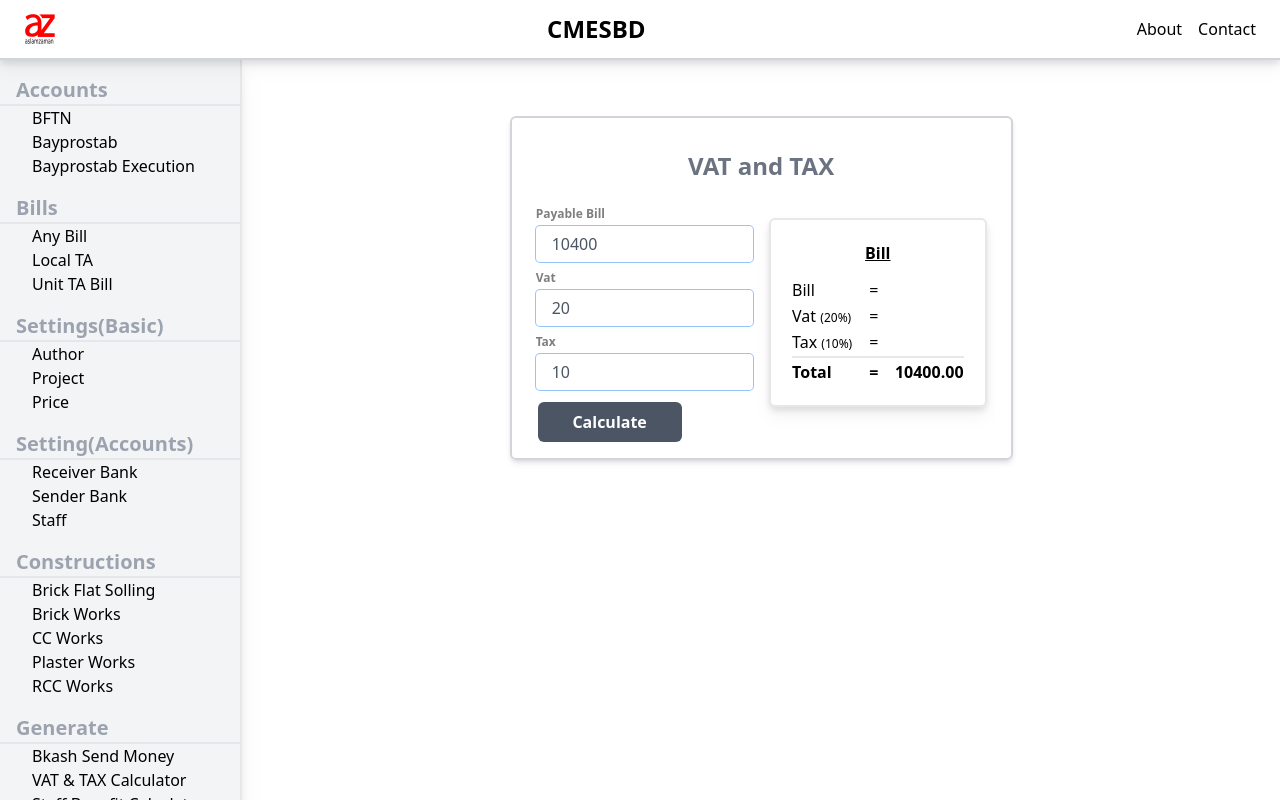
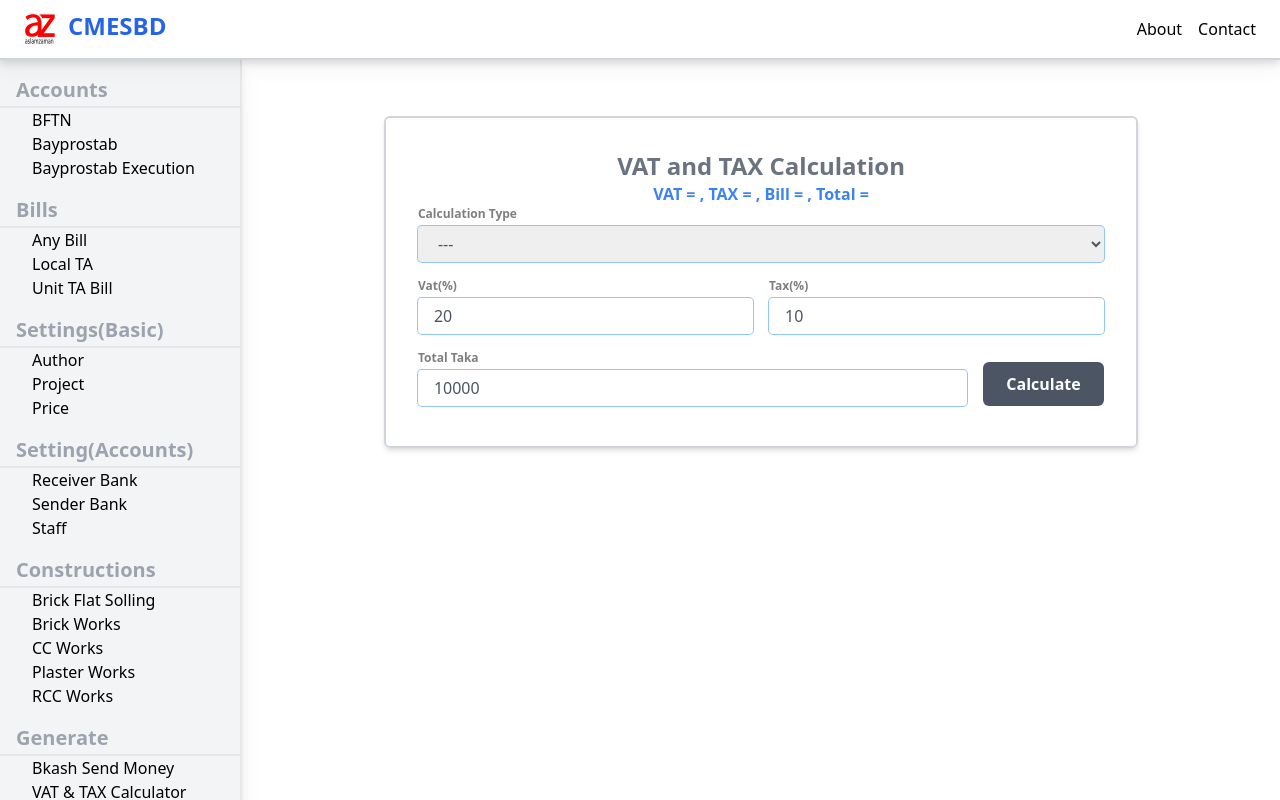
Before and after one commit to aslamzaman/cmesbd, a Next.js app: page /vattax in a window 1280 px wide. Built offline with nearby package versions, Linux system fonts and the light colour scheme.

Commit message:
vat tax update

```diff
--- a/app/bayprostab/page.js
+++ b/app/bayprostab/page.js
@@ -248,23 +248,14 @@ const Bayprostab = () => {
 
             <div className="overflow-auto">
 
-
-              <div className='w-full py-2 flex items-center justify-center space-x-2 border border-gray-200'>
-
-                <div className='w-full flex space-x-2'>
-                  <div className='w-[90px]'>
+              <div className='w-full py-2 flex items-center space-x-2 border border-gray-200'>
+                  <div className='w-[195px]'>
                     <TextNum Title="VatTax(%)" Id="vt" Change={e => setVt(e.target.value)} Value={vt} />
                   </div>
                   <div className='w-full'>
-                    <TextEn Title="VAT and tax based on item number" Id="vatTax" Change={e => setVatTax(e.target.value)} Value={vatTax} />
+                    <TextEn Title="VAT & TAX based on item nos." Id="vatTax" Change={e => setVatTax(e.target.value)} Value={vatTax} />
                   </div>
-                </div>
-
-
-                  <button onClick={addVatTaxHandler} className="w-[150px] text-center px-2 py-1.5 mt-5 bg-pink-700 hover:bg-pink-900 text-white font-semibold rounded-md focus:ring-1 ring-blue-200 ring-offset-2 duration-300 ${Class} cursor-pointer">Add Vat&Tax</button>
-
-
-
+                <button onClick={addVatTaxHandler} className="w-[250px] text-center px-2 py-1.5 mt-5 bg-pink-700 hover:bg-pink-900 text-white font-semibold rounded-md focus:ring-1 ring-blue-200 ring-offset-2 duration-300 ${Class} cursor-pointer">Add Vat&Tax</button>
               </div>
 
               <table className="w-full border border-gray-200">
@@ -310,6 +301,7 @@ const Bayprostab = () => {
 
                 </tbody>
               </table>
+
             </div>
 
           </div>
--- a/app/vattax/page.js
+++ b/app/vattax/page.js
@@ -1,101 +1,86 @@
 "use client";
 import React, { useState } from "react";
-import { BtnSubmit, TextNum } from "@/components/Form";
+import { BtnSubmit, DropdownEn, TextNum } from "@/components/Form";
 
 const Vattax = () => {
-    const [taka, setTaka] = useState("10400");
+    const [taka, setTaka] = useState("10000");
     const [vat, setVat] = useState("20");
     const [tax, setTax] = useState("10");
+    const [calculationType, setCalculationType] = useState("Overall Calculation");
 
 
-    const [bill, setBill] = useState("");
-    const [vat1, setVat1] = useState("");
-    const [tax1, setTax1] = useState("");
+    const [result, setResult] = useState({});
+
 
 
 
     const Calculate = (e) => {
         e.preventDefault();
-        const v = parseFloat(vat) / 100;
-        const t = parseFloat(tax) / 100;
+        const v = parseFloat(vat);
+        const t = parseFloat(tax);
         const tk = parseFloat(taka);
-        /*
-        10400= 8000 + 1600 + 800
-        tk = s + (s*v) + (s*t)
-        s(1+v+t) = tk
-        s= tk/(1+v+t)
 
-        */
-        const b = tk / (1 + v + t);
-        setBill(b.toFixed(2));
-        setVat1((b * v).toFixed(2));
-        setTax1((b * t).toFixed(2));
-
-        // setMsg(`Calculated Bill=${bill.toFixed(2)}, Vat=${v.toFixed(2)}, Tax=${t.toFixed(2)}`);
+        if (calculationType === "overall") {
+            // overall
+            const vatTaka = (tk * (v / 100)).toFixed(2);
+            const taxTaka = (tk * (t / 100)).toFixed(2);
+            const vatTaxTaka = vatTaka + taxTaka;
+            const billTaka = tk.toFixed(2);
+            const allTaka = (parseFloat(tk) + parseFloat(vatTaxTaka)).toFixed(2);
+            setResult({ vatTaka, taxTaka, billTaka, allTaka })
+        } else {
+            // gov
+            const vatTaka = (tk * (v / 100)).toFixed(2);
+            const taxTaka = (tk * (t / 100)).toFixed(2);
+            const billTaka = (tk - (tk * (t / 100))).toFixed(2);
+            const vatTaxTaka = vatTaka + taxTaka;
+            const allTaka = (parseFloat(billTaka) + parseFloat(vatTaxTaka)).toFixed(2);
+            setResult({ vatTaka, taxTaka, billTaka, allTaka })
+        }
 
     }
 
 
+
     return (
         <>
-            <div className="w-full lg:w-1/2 mx-auto p-4 mt-10 border-2 border-gray-300 rounded-md shadow-md">
+            <div className="w-full lg:w-3/4 mx-auto p-4 mt-10 border-2 border-gray-300 rounded-md shadow-md">
                 <div className="w-full mt-4">
-                    <h1 className="w-full text-xl md:text-2xl font-bold text-center text-gray-500">VAT and TAX</h1>
+                    <h1 className="w-full text-xl md:text-2xl font-bold text-center text-gray-500">VAT and TAX Calculation</h1>
+                    <h1 className="w-full text-md font-bold text-center text-blue-500">VAT = {result.vatTaka}, TAX = {result.taxTaka}, Bill = {result.billTaka}, Total = {result.allTaka}</h1>
                 </div>
 
-                <div className="w-full overflow-auto">
-                    <div className="mt-6 px-2">
-                        <div className="grid grid-cols-1 md:grid-cols-2 gap-4">
-                            <div className="w-full">
-                                <form onSubmit={Calculate}>
-                                    <div className="grid grid-cols-1 gap-2">
-                                        <TextNum Title="Payable Bill" Id="taka" Change={e => setTaka(e.target.value)} Value={taka} />
-                                        <TextNum Title="Vat" Id="vat" Change={e => setVat(e.target.value)} Value={vat} />
-                                        <TextNum Title="Tax" Id="tax" Change={e => setTax(e.target.value)} Value={tax} />
-                                    </div>
-                                    <BtnSubmit Title="Calculate" Class="w-36 bg-gray-600 hover:bg-gray-800 text-white" />
-                                </form>
-                            </div>
-                            <div className="w-full py-3">
-                                <div className="w-full p-5 bg-white border border-2 border-gray-200 drop-shadow-lg rounded-md">
-                                    <table className="w-full">
-                                        <tbody>
-                                            <tr>
-                                                <td colSpan="3" className="text-center font-bold underline pb-3">Bill</td>
-                                            </tr>
-                                            <tr>
-                                                <td>Bill</td>
-                                                <td className="text-end">=</td>
-                                                <td className="text-end">{bill}</td>
-                                            </tr>
-                                            <tr>
-                                                <td>Vat <span className="text-xs">({vat}%)</span></td>
-                                                <td className="text-end">=</td>
-                                                <td className="text-end">{vat1}</td>
-                                            </tr>
-                                            <tr>
-                                                <td>Tax <span className="text-xs"> ({tax}%)</span></td>
-                                                <td className="text-end">=</td>
-                                                <td className="text-end">{tax1}</td>
-                                            </tr>
-                                            <tr>
-                                                <td colSpan="3" className="w-full text-center"><hr className="w-full border border-1 border-gray-80" /></td>
-                                            </tr>
-                                            <tr className="font-bold">
-                                                <td>Total</td>
-                                                <td className="text-end">=</td>
-                                                <td className="text-end">{parseFloat(taka).toFixed(2)}</td>
-                                            </tr>
-                                        </tbody>
+                <div className="w-full px-4 overflow-auto">
+                    <form onSubmit={Calculate} className="grid grid-cols-1 gap-4">
 
-                                    </table>
-                                </div>
-                            </div>
+
+                        <div className="flex space-x-4 ">
+
+                            <DropdownEn Title="Calculation Type" Id="calculationType" Change={e => setCalculationType(e.target.value)} Value={calculationType}>
+                                <option value="overall">Overall Calculation</option>
+                                <option value="gov">Calculation as per government rules</option>
+                            </DropdownEn>
                         </div>
 
-                    </div>
+
+
+                        <div className="w-full flex space-x-4">
+                            <TextNum Title="Vat(%)" Id="vat" Change={e => setVat(e.target.value)} Value={vat} />
+                            <TextNum Title="Tax(%)" Id="tax" Change={e => setTax(e.target.value)} Value={tax} />
+                        </div>
+
+
+
+                        <div className="w-full pb-6 flex space-x-4">
+                            <TextNum Title="Total Taka" Id="taka" Change={e => setTaka(e.target.value)} Value={taka} />
+                            <BtnSubmit Title="Calculate" Class="w-36 bg-gray-600 hover:bg-gray-800 text-white" />
+                        </div>
+
+
+
+                    </form>
                 </div>
-            </div>
+            </div >
         </>
     );
 
--- a/components/Layout.js
+++ b/components/Layout.js
@@ -214,11 +214,11 @@ const manualClickHandler = ()=>{
                     <div className='block lg:hidden'>
                         <MenuBar click={menuCloseHander} />
                     </div>
-                    <Link href="/">
+                    <Link href="/" className='flex items-center justify-start space-x-3'>
                         <Image src='/images/logo/logo.png' alt='Logo' width={256} height={256} className='w-8 h-auto' />
+                        <h1 className='text-start pb-1.5 text-2xl text-blue-600 font-bold uppercase'>cmesbd</h1>
                     </Link>
                 </div>
-                <Link href="/" className='text-center text-2xl font-bold uppercase'>cmesbd</Link>
                 <div className='flex items-center justify-end space-x-4'>
                     <Link href='/about' className='hover:underline underline-offset-2 decoration-2'>About</Link>
                     <Link href='/contact' className='hover:underline underline-offset-2 decoration-2'>Contact</Link>
@@ -232,7 +232,7 @@ const manualClickHandler = ()=>{
                 <div id="leftMenu" onClick={menuHideHandler} className='fixed left-0 top-[60px] right-0 bottom-0 z-40'>
                     <div className='w-[250px] h-[calc(100vh-60px)] pb-[100px] flex flex-col text-sm md:text-base bg-gray-100 border-r-2 border-gray-200 drop-shadow-xl overflow-auto'>
                         <LeftMenu />
-                        <button onClick={manualClickHandler} className='text-start pl-8 hover:bg-gray-300'>CMES Manual</button>
+                        <button onClick={manualClickHandler} className='w-full text-start pl-8 hover:bg-gray-300 transition-all duration-500'>CMES Manual</button>
                     </div>
                 </div>
             </>) : null}
@@ -243,7 +243,7 @@ const manualClickHandler = ()=>{
             <div id="container" className='fixed left-0 top-[60px] right-0 bottom-0 flex'>
                 <div id="leftBar" className="hidden lg:block w-[300px] h-[calc(100vh-60px)] pb-[100px] flex flex-col bg-gray-100 border-r-2 border-gray-200 drop-shadow-xl overflow-auto">
                     <LeftMenu />
-                    <button onClick={manualClickHandler} className='text-start pl-8 hover:bg-gray-300'>CMES Manual</button>
+                    <button onClick={manualClickHandler} className='w-full text-start pl-8 hover:bg-gray-300 transition-all duration-500'>CMES Manual</button>
                 </div>
 
 
@@ -268,8 +268,8 @@ const LeftMenu = () => {
                 const menus = data.group;
                 return (
                     <div className='flex flex-col' key={i}>
-                        <label className='pl-4 pt-4 text-xl text-gray-400 font-semibold border-b-2 border-gray-200'>{menuTitle}</label>
-                        {menus ? menus.map((item, index) => <Link href={item.url} className='pl-8 hover:bg-gray-300' key={index}>{item.label}</Link>) : null}
+                        <label className='pl-4 pt-4 pb-0.5 text-xl text-gray-400 font-semibold border-b-2 border-gray-200'>{menuTitle}</label>
+                        {menus ? menus.map((item, index) => <Link href={item.url} className='pl-8 hover:bg-gray-300 transition-all duration-500' key={index}>{item.label}</Link>) : null}
                     </div>
                 )
             }) : null}
```
